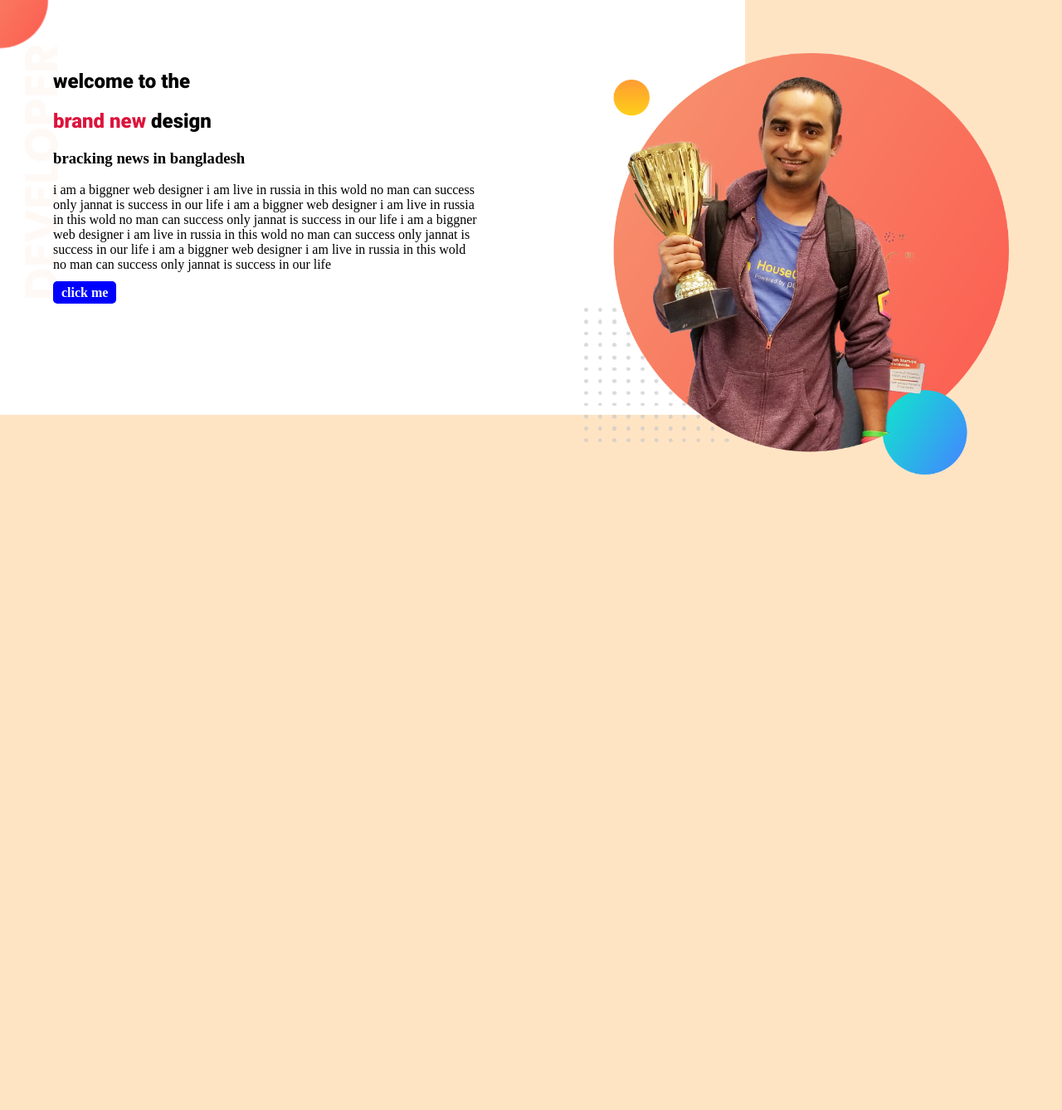
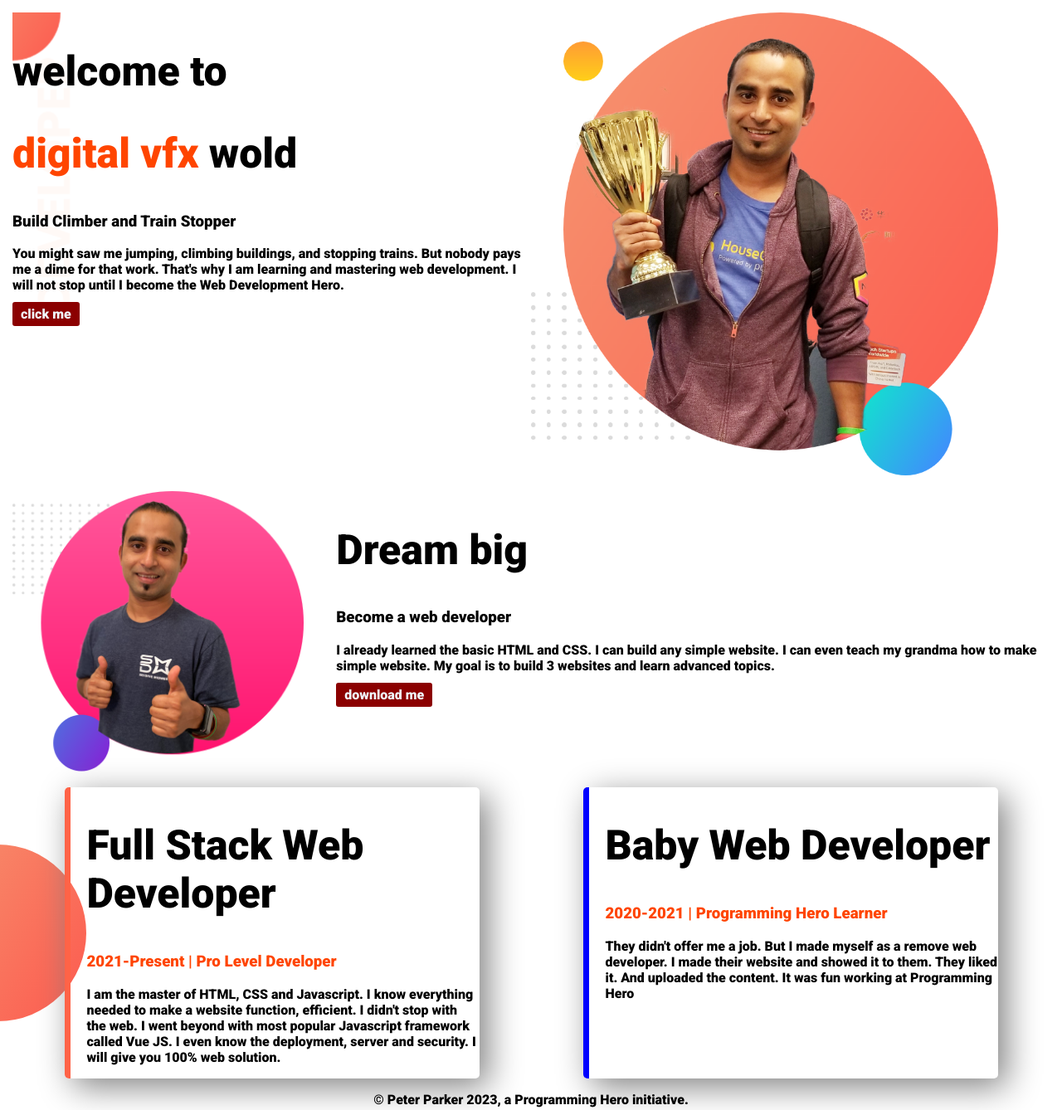
Before and after one commit to ff245185/fast-portfolieo-website, a plain HTML site: page index.html in a window 1280 px wide. Shown: the whole page at 83% size. Before the commit the page ends 800 px from the top, so only its background shows below. Drawn offline with Linux system fonts and the light colour scheme.

Commit message:
all added

```diff
--- a/index.html
+++ b/index.html
@@ -10,27 +10,54 @@
     <link rel="preconnect" href="https://fonts.gstatic.com" crossorigin>
     <link href="https://fonts.googleapis.com/css2?family=Roboto:wght@900&display=swap" rel="stylesheet">
 </head>
+
+
+
 <body>
- <section class="mongo">
-<div class="orange">
-<h1> welcome to the</h1>
-<h1><span class="new">brand new</span> </span> design</h1>
-<h3> bracking news in bangladesh</h3>
-<P> i am a biggner web designer i am live in russia in this wold no man can success only jannat is success in our life i am a biggner web designer i am live in russia in this wold no man can success only jannat is success in our life
-
-    i am a biggner web designer i am live in russia in this wold no man can success only jannat is success in our life
-
-    i am a biggner web designer i am live in russia in this wold no man can success only jannat is success in our life
-
-</P>
-<a class="fave"  href="https://www.facbook.com" > click me</a>
-
+    <section class="top-banner orint">
+        <div class="helf-width">
+            <h1> welcome to</h1>
+<h1><span class="orange-color"> digital vfx</span> wold</h1>
+<h3> Build Climber and Train Stopper</h3>
+<p> You might saw me jumping, climbing buildings, and stopping trains. But nobody pays me a dime for that work. That's why I am learning and mastering web development. I will not stop until I become the Web Development Hero. </p>
+</h1>
+<a class="link-button" target="blank" href="https://github.com/ff245185/fast-git-make"> click me</a>
         </div>
 
 
-<div class="orange">
+        <div class="helf-width">
             <img src="images/jhankar.png" alt="jhankar">
         </div>
     </section>
+    <section class="dream-big orint">
+        <div class="helf-width">
+            <img src="images/jhankar2.png" alt="jhankar">
+        </div>
+        <div class="helf=width">
+            <h1>Dream big </h1>
+            <h3>Become a web developer </h3>
+            <p> I already learned the basic HTML and CSS. I can build any simple website. I can even teach my grandma how to make simple website. My goal is to build 3 websites and learn advanced topics. </p>
+            <a class="link-button" target="blank" href="www.facbook.com"> download me</a>
+        </div>
+    </section>
+    <section class="orint-t">
+        <div class="orint">
+        <div id="full" class="helf">
+            <h1>Full Stack Web Developer </h1>
+            <h3 class="orange-color">2021-Present | Pro Level Developer</h3>
+            <p> I am the master of HTML, CSS and Javascript. I know everything needed to make a website function, efficient. I didn't stop with the web. I went beyond with most popular Javascript framework called Vue JS. I even know the deployment, server and security. I will give you 100% web solution. </p>
+        </div>
+        <div id="baby" class="helf">
+            <h1> Baby Web Developer </h1>
+            <h3 class="orange-color">2020-2021 | Programming Hero Learner </h3>
+            <p>They didn't offer me a job. But I made myself as a remove web developer. I made their website and showed it to them. They liked it. And uploaded the content. It was fun working at Programming Hero </p>
+        </div>
+        </div>
+    </section>
+
 </body>
+<footer>
+
+    <p> © Peter Parker 2023, a Programming Hero initiative.</p>
+</footer>
 </html>
--- a/style.css
+++ b/style.css
@@ -1,39 +1,58 @@
+body{
+    font-family: 'Roboto', sans-serif;
+    margin:0px;
+}
 h1{
+    font-size: 50px;
+}
+.orange-color{
+    color: orangered;
+}
+.orint{
+    display: flex;
+    margin: 15px;
+}
+.helf-width{
+    width:50%;
 
-    color: rgb(3, 0, 0);
-
-    font-family: 'Roboto', sans-serif;
-    font-size: 50p;
 }
-.new{
-    color: crimson;
+.helf-width img{
+    width:90%;
+    padding-right: 10px;
 }
-section{
-    display:flex;
-}
-body{
-    background-color: bisque;
-    margin: 0px;
-}
-.orange{
-    width:50%;
-    padding:5%;
-}
-.orange img{
-    width: 100%;
-}
-.fave{
-   background-color: blue;
+.link-button{
+    background-color: darkred;
+    text-decoration: none;
+    border-radius: 3px;
     padding: 5px 10px;
-    text-decoration: none;
-    border-radius: 5px;
     color: aliceblue;
     font-weight: 700;
 
 }
-.mongo{
-    background-image:url(images/top-banner.png);
-    background-repeat:no-repeat;
-    margin:0;
+.top-banner{
+    background-image: url(images/top-banner.png);
+    background-repeat: no-repeat;
+}
+.helf{
+    width:40%;
+    margin-left:5%;
+     margin-right:5%;
+     padding-left:20px;
+     border-radius: 5px;
+     box-shadow: 10px 10px 40px gray;
 
 }
+.orint-t{
+    background-image: url(images/exp-bg.png);
+    background-repeat: no-repeat;
+    background-position: left;
+}
+#full{
+    border-left: 7px solid tomato;
+}
+#baby{
+    border-left: 7px solid blue;
+}
+footer{
+    text-align: center;
+}
```
Lines whose indentation alone changed are shown as unchanged.
